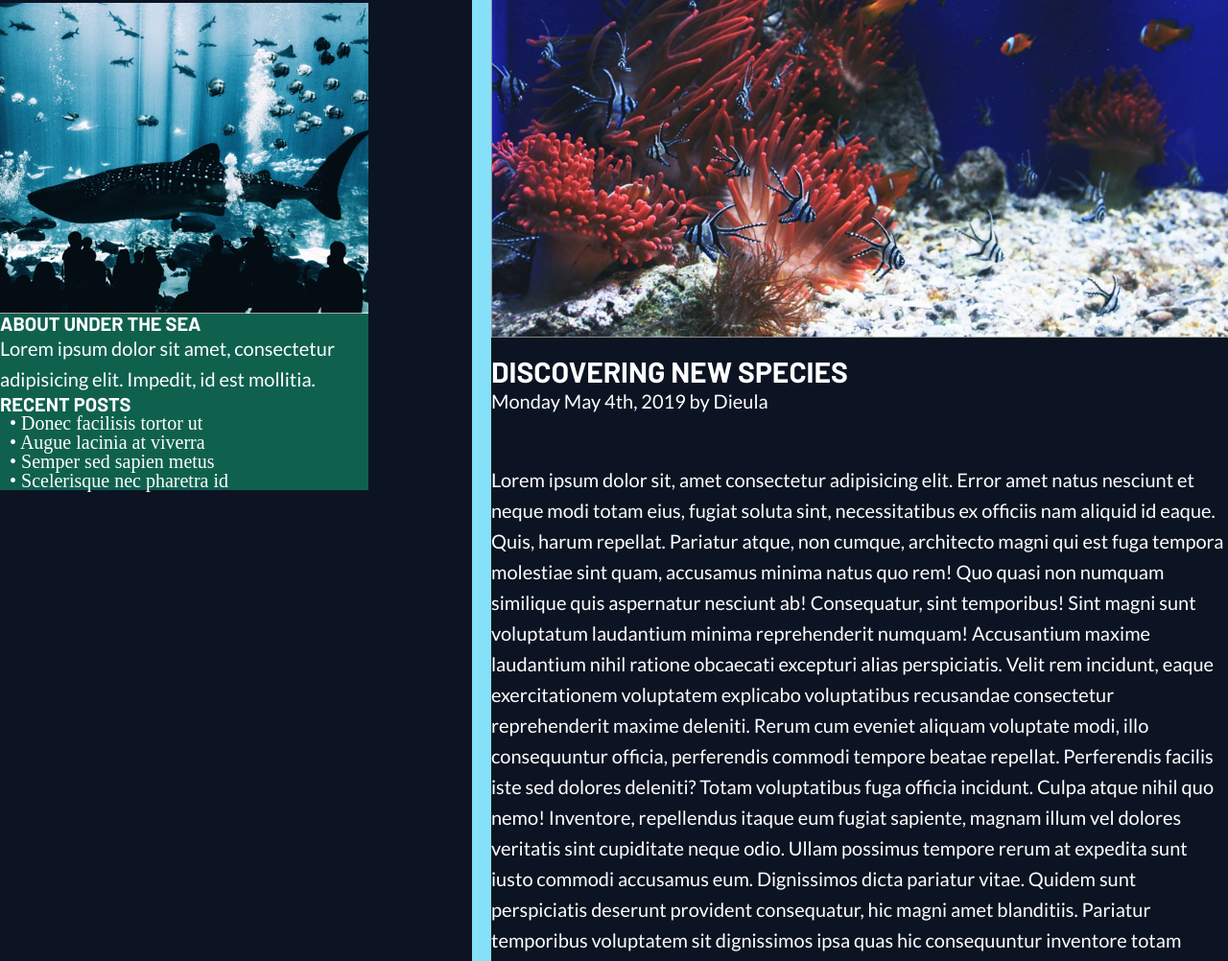
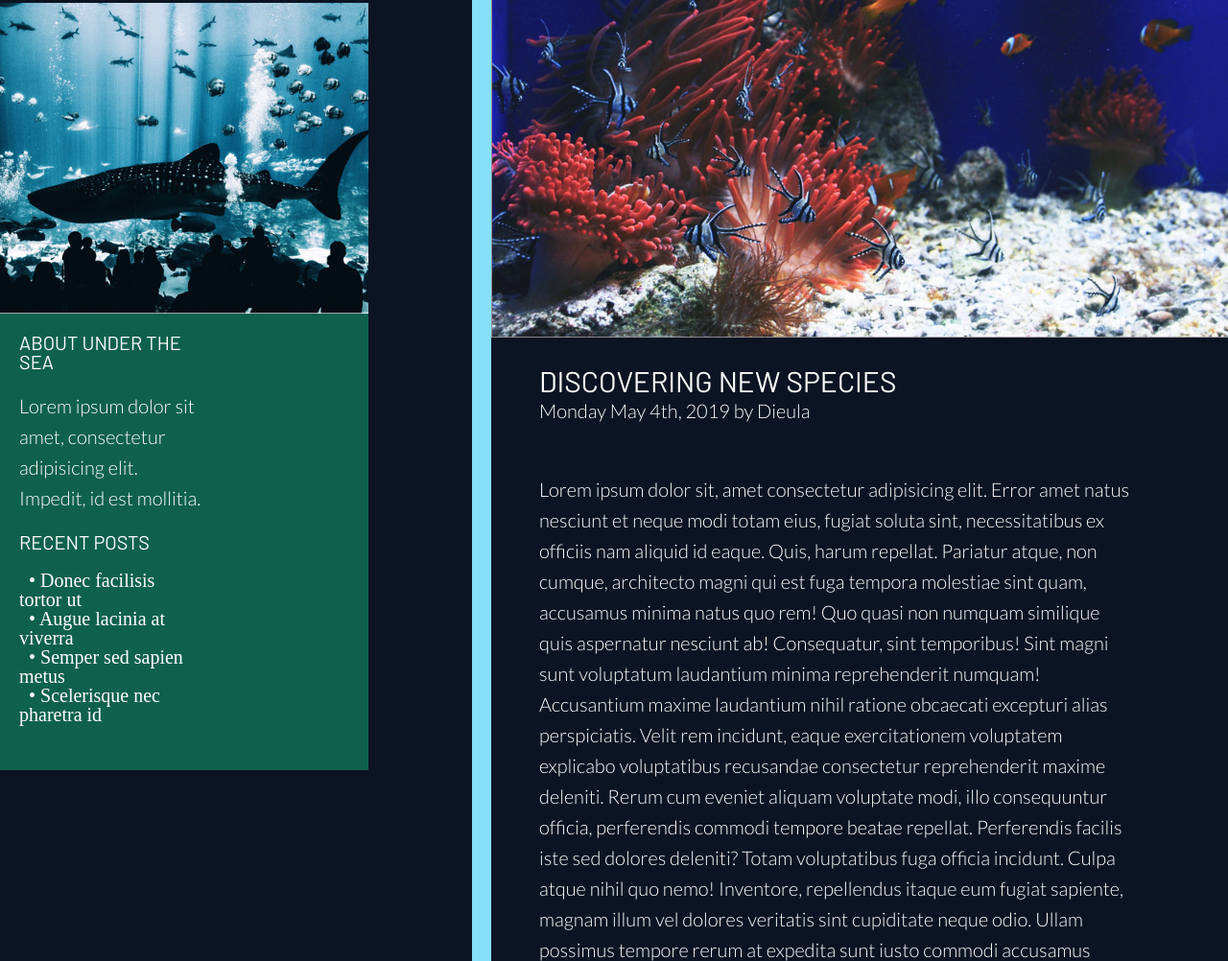
Before and after one commit to krisscheel/kristen-scheel-project-2, a plain HTML site: page blog.html in a window 1280 px wide. Shown: the part 461-1463 px from the top of the page at 96% size. Drawn offline with Linux system fonts and the light colour scheme.

Commit message:
styled blog

```diff
--- a/blog.html
+++ b/blog.html
@@ -9,7 +9,8 @@
   <script src="https://kit.fontawesome.com/35078fa9ad.js" crossorigin="anonymous"></script>
 
   <!--Google Fonts-->
-  <link href="https://fonts.googleapis.com/css2?family=Barlow:wght@700&family=Lato&display=swap" rel="stylesheet">
+  <link href="https://fonts.googleapis.com/css2?family=Barlow:wght@300;400;700&family=Lato:wght@300;400&display=swap"
+  rel="stylesheet">
 
   <!--stylesheet-->
   <link rel="stylesheet" href="./styles/styles.css">
@@ -38,9 +39,9 @@
         <img src="images/side-blog-image.jpg" alt="shark swimming in a tank">
       </div>
         <div class="greenBoxContent">
-          <h4>about under the sea</h4>
+          <h4 class="sea">about under the sea</h4>
           <p>Lorem ipsum dolor sit amet, consectetur adipisicing elit. Impedit, id est mollitia.</p>
-          <h4>recent posts</h4>
+          <h4 class="recent">recent posts</h4>
           <ol class="blogPosts">
             <li><a class="" href="blog.html">• Donec facilisis tortor ut</a></li>
             <li><a class="link" href="blog.html">• Augue lacinia at viverra</a></li>
--- a/styles/sass/_blog.scss
+++ b/styles/sass/_blog.scss
@@ -27,7 +27,21 @@ h4 {
 .leftColumn {
   width: 30%;
   margin-top: 5%;
+  height: 800px;
+  background-color: $backgroundColor2;
+}
 
+.greenBoxContent {
+  width: 60%;
+  padding: 20px;
+}
+
+h4 {
+  padding-bottom: 20px;
+}
+
+.recent {
+  padding-top: 20px;
 }
 
 .rightColumn {
@@ -39,10 +53,6 @@ h4 {
   font-size: 3rem;
   margin-bottom: 25px;
 }
-
-.greenBoxContent {
-  background-color: $backgroundColor2;
-  }
 
 .latestBlogPost {
   box-shadow: -20px 20px $accentColor;
@@ -58,7 +68,7 @@ h4 {
 .blogBox {
   background-color: $backgroundColor;
   display: block;
-  padding-top: 20px;
+  padding: 30px 100px 30px 50px;
 }
 
 .blogPosts li a {
@@ -104,6 +114,9 @@ textarea {
   color: $baseFontColor;
   border: 2px solid $accentColor;
   width: 830px;
+  padding: 20px;
+  font-family: $headingFont;
+  font-weight: 400;
 }
 
 input {
```
Also changed, not shown: contact.html (+2 -1 lines), index.html (+3 -2 lines), styles/styles.css.
